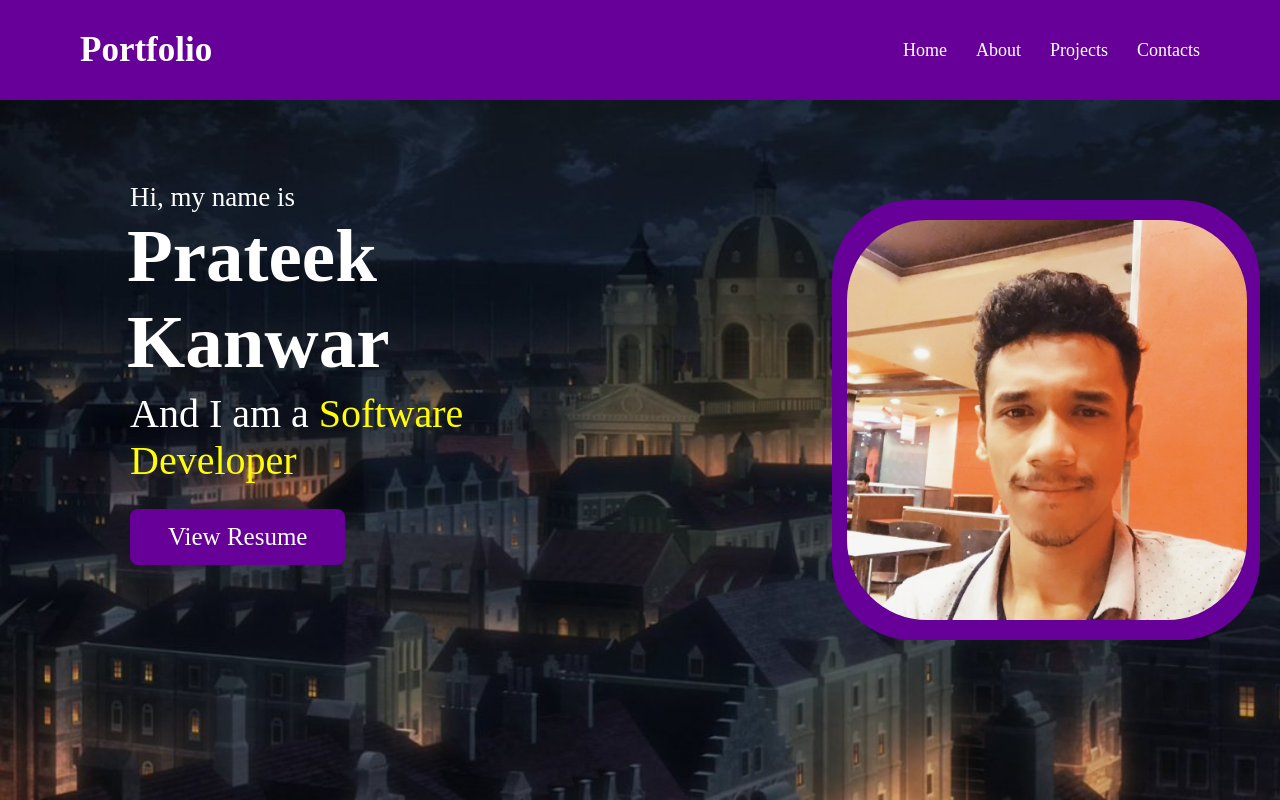
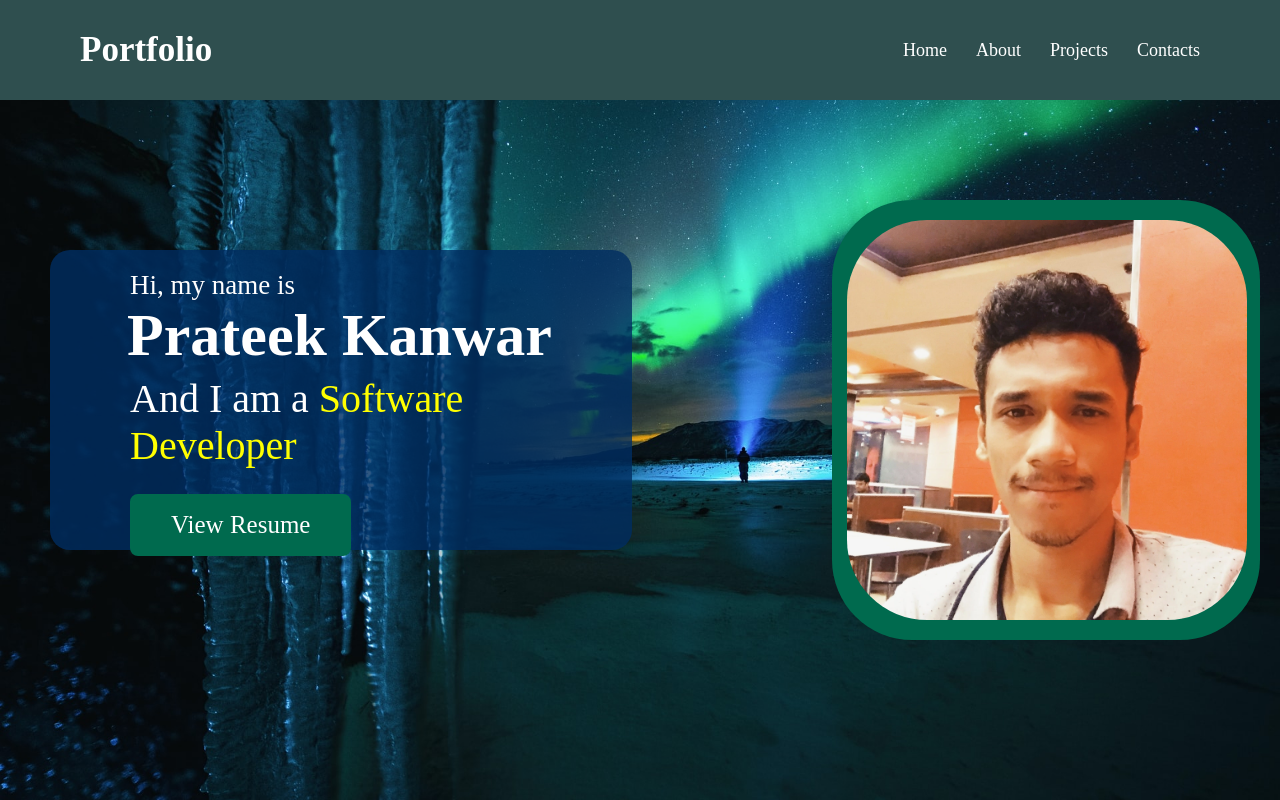
Before and after one commit to pkanwar/sde-portfolio, a plain HTML site: page index.html in a window 1280 px wide. Drawn offline with nearby package versions, Linux system fonts and the light colour scheme.

Commit message:
added new backgorund pic

```diff
--- a/css/styles.css
+++ b/css/styles.css
@@ -20,7 +20,7 @@
     width: 100%;
     padding: 30px 0px;
     z-index: 999;
-    background-color: #660099;
+    background-color: #2F4F4F;
     font-family: 'Poppins' sans-serif;
     transition: all 0.3s ease;
 }
@@ -69,7 +69,7 @@
 
 .home{
     display: flex;
-    background-image: url(../image/wallmaria.jpg);
+    background-image: url(../image/aurora.jpg);
     background-size : cover;
     background-attachment: fixed;
     height: 100vh;
@@ -80,19 +80,25 @@
 
 .home .max-width{
     margin: auto 0 auto 50px;
+    height: 300px;
+    border-radius: 20px;
+    background-color: rgba(0, 45, 98, 0.8);
 }
 
 .home .max-width-img{
     margin-left: 200px;
 }
 
+.home .home-content {
+    margin-top: 20px;
+}
 
 .home .home-content .text-1{
     font-size: 27px;
 }
 
 .home .home-content .text-2{
-    font-size: 75px;
+    font-size: 60px;
     font-weight: 600;
     margin-left: -3px;
 }
@@ -109,13 +115,13 @@
 
 .home .home-content a{
     display: inline-block;
-    background: #660099;
+    background: #006A4E;
     color: #fff;
     font-size: 25px;
     padding: 12px 36px;
     margin-top: 20px;
     border-radius: 8px;
-    border: 2px solid #660099;
+    border: 5px solid #006A4E;
     transition: all 0.3s ease;
 }
 
@@ -130,7 +136,7 @@
     margin-top: 200px;
     margin-right: 20px;
     border-radius: 80px;
-    background-color:  #660099;
+    background-color:  #006A4E;
 }
 
 .home .intro-content img{
```
Also changed, not shown: image/aurora.jpg (added).
